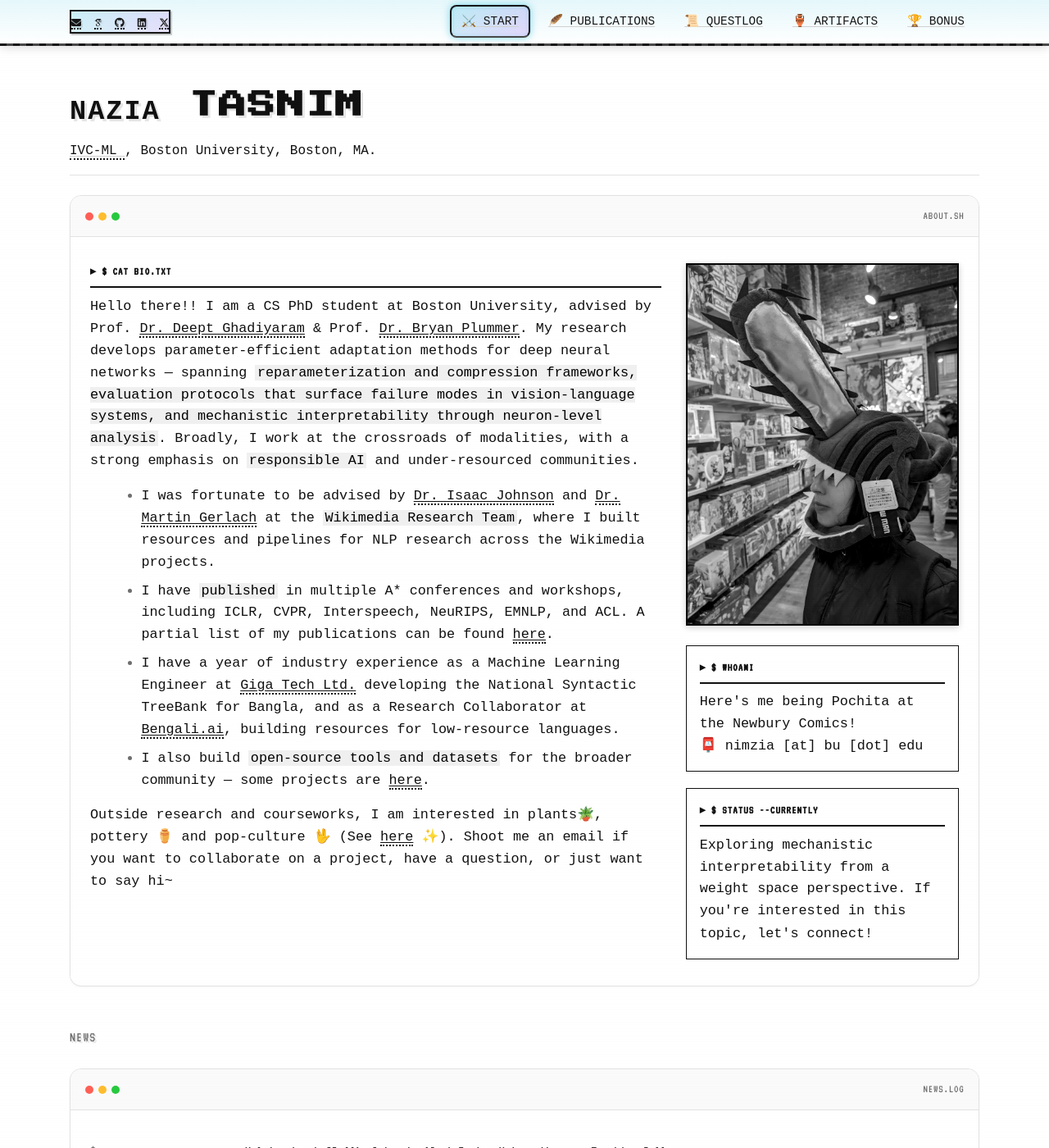
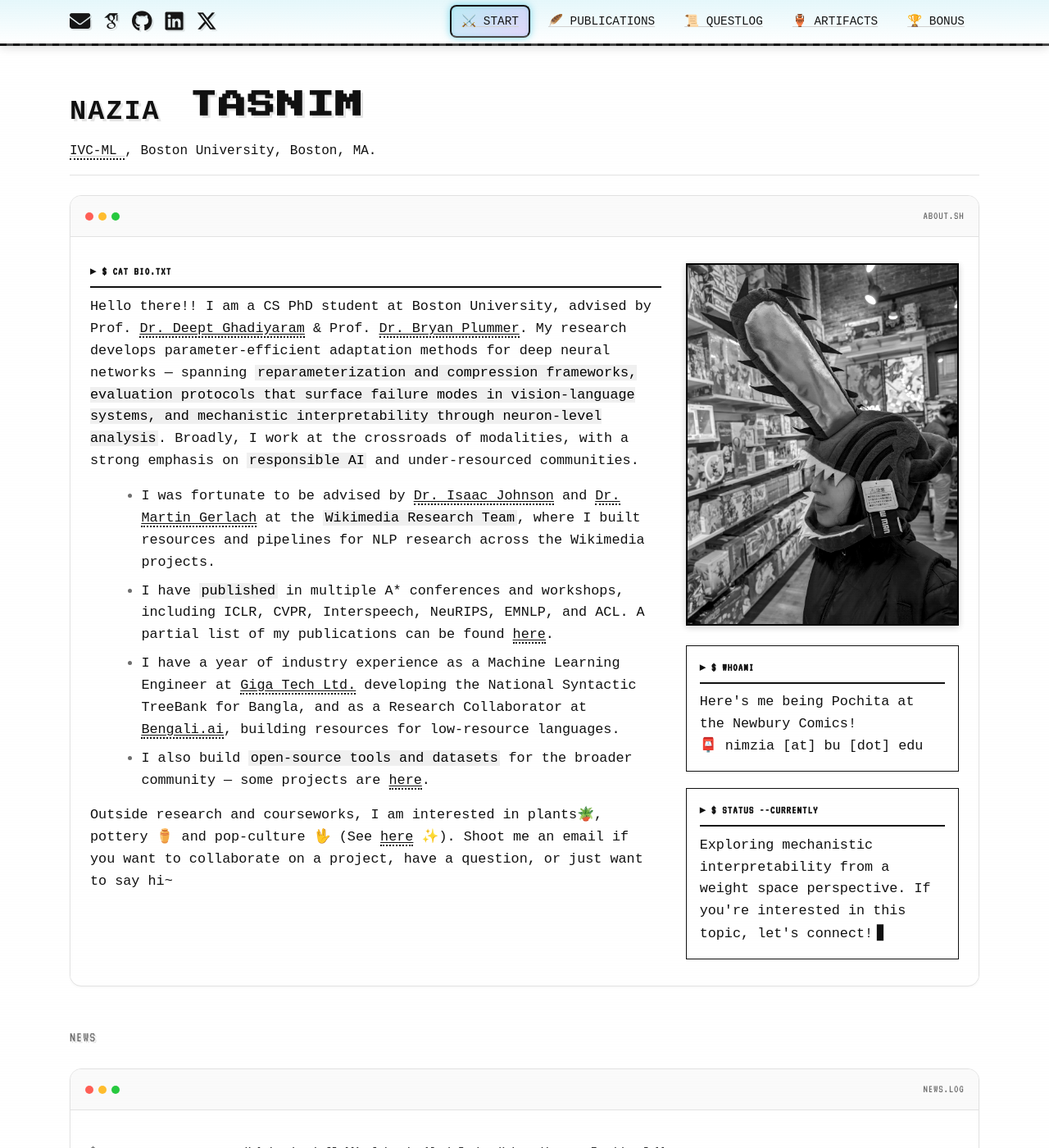
Before and after one commit to appledora/appledora.github.io, a Jekyll site: the page built from _pages/about.md, in a window 1280 px wide and 1400 px high. Shown: the whole window at 82% size. Built offline with Jekyll 4.4.1, drawn with Linux system fonts in a browser that asks for light colours; some web fonts are replaced; comment, search, counter and statistics services are not loaded; a style sheet for code colours, icons or effects is not loaded.

Commit message:
update: minor icon fix

```diff
--- a/_sass/_terminal-theme.scss
+++ b/_sass/_terminal-theme.scss
@@ -427,11 +427,22 @@
   padding-bottom: 0.4rem;
   min-height: unset;
 
+  // _base.scss's ".navbar .navbar-brand" wraps this in a "game title" box
+  // (gradient background, 2px border, drop shadow) — strip it here too,
+  // same fix as the .navbar-brand.social variant below.
   .navbar-brand {
     color: var(--terminal-text) !important;
     font-weight: 700;
     font-size: 1rem;
-    padding: 0;
+    padding: 0 !important;
+    background: none !important;
+    border: none !important;
+    box-shadow: none !important;
+
+    &:hover {
+      transform: none !important;
+      box-shadow: none !important;
+    }
 
     .brand-first-name,
     .brand-middle-name,
@@ -458,6 +469,68 @@
     &.active {
       background-color: var(--terminal-tag-bg);
       font-weight: 600;
+    }
+  }
+}
+
+/* Contact/social icons — no border/box, sized to actually read as icons */
+.terminal-theme .social .contact-icons {
+  font-size: 2.5rem !important;
+  display: flex;
+  flex-wrap: wrap;
+  justify-content: center;
+  gap: 1.25rem;
+
+  a {
+    display: inline-flex;
+    border: none !important;
+    background: none !important;
+    box-shadow: none !important;
+    padding: 0 !important;
+    text-decoration: none !important;
+
+    i::before {
+      color: var(--terminal-text);
+    }
+
+    &:hover i::before {
+      color: var(--terminal-text-light);
+    }
+  }
+}
+
+/* Navbar social icons (homepage brand slot) — the generic .navbar .navbar-brand
+   rule in _base.scss puts a bordered/shadowed "game title" box around
+   whatever's inside .navbar-brand, including this icon row. Strip it here. */
+#navbar.navbar .navbar-brand.social {
+  font-size: 2.1rem !important;
+  display: flex !important;
+  align-items: center;
+  gap: 1rem;
+  padding: 0 !important;
+  background: none !important;
+  border: none !important;
+  box-shadow: none !important;
+
+  &:hover {
+    transform: none !important;
+    box-shadow: none !important;
+  }
+
+  a {
+    display: inline-flex;
+    border: none !important;
+    background: none !important;
+    box-shadow: none !important;
+    padding: 0 !important;
+    text-decoration: none !important;
+
+    i::before {
+      color: var(--terminal-text) !important;
+    }
+
+    &:hover i::before {
+      color: var(--terminal-text-light) !important;
     }
   }
 }
@@ -587,6 +660,8 @@
 }
 
 .terminal-theme .publications {
+  margin-top: 0 !important;
+
   h1 {
     color: var(--terminal-text);
     text-shadow: none;
```
